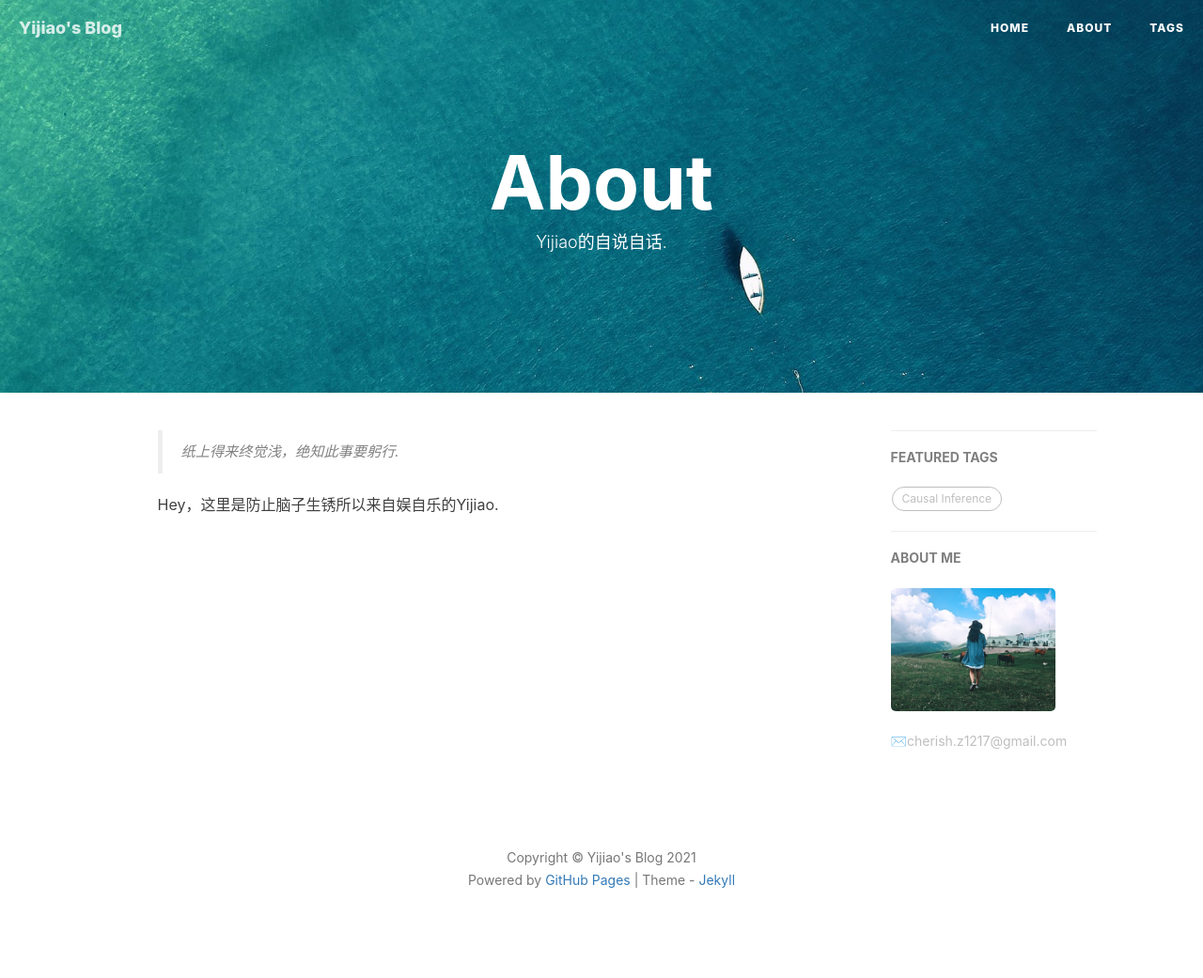
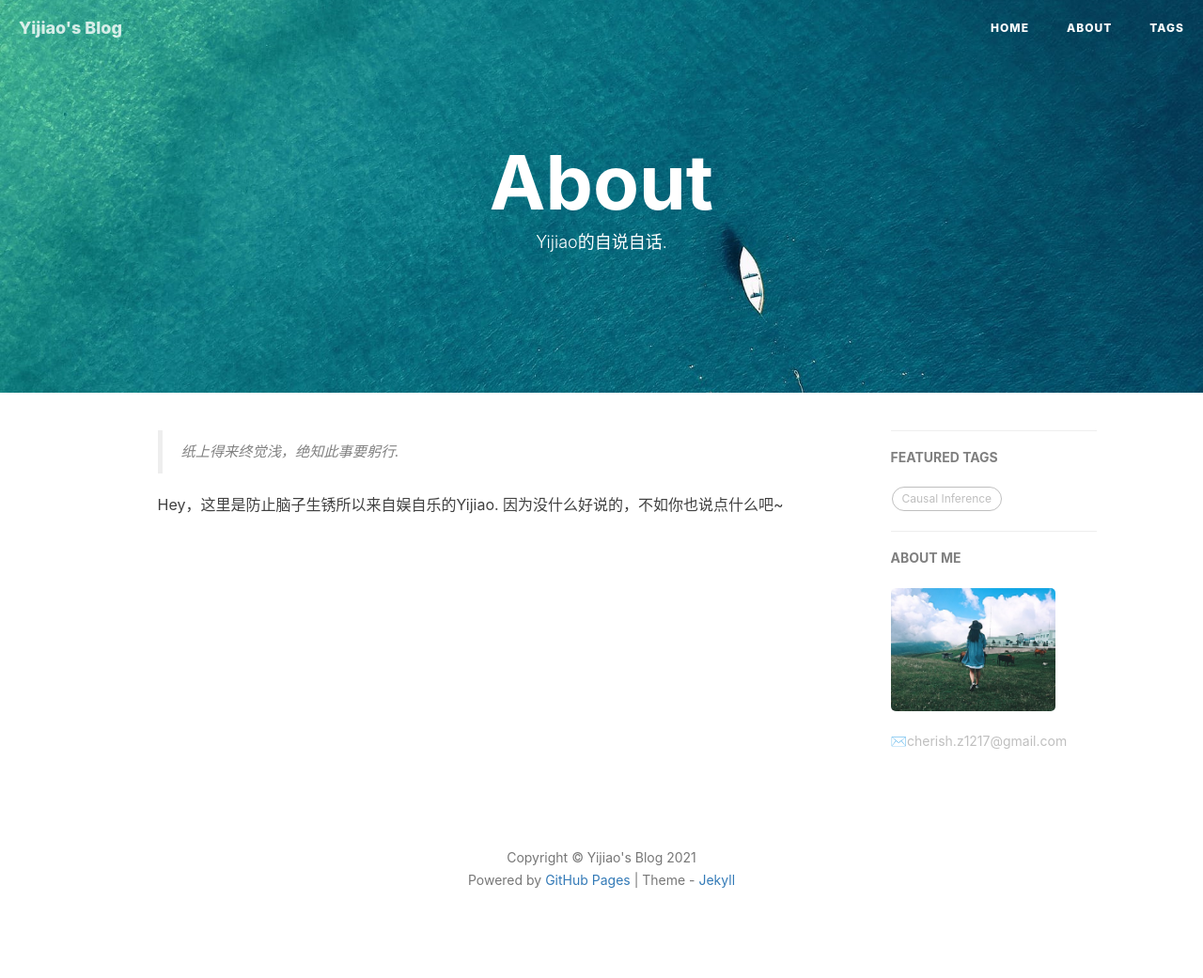
Before and after one commit to YijiaoJane/YijiaoJane.github.io, a Jekyll site: the page built from about.html, in a window 1280 px wide. Shown: the whole page at 94% size. Built offline with Jekyll 4.4.1, drawn with Linux system fonts in a browser that asks for light colours; nearby versions of some CDN libraries; comment, search, counter and statistics services are not loaded.

Commit message:
Update about.html
about

```diff
--- a/about.html
+++ b/about.html
@@ -16,11 +16,7 @@ Hey，这里是防止脑子生锈所以来自娱自乐的Yijiao.
 
 
 
-
-
-
-
-
+因为没什么好说的，不如你也说点什么吧~
 
 </div>
 
```
